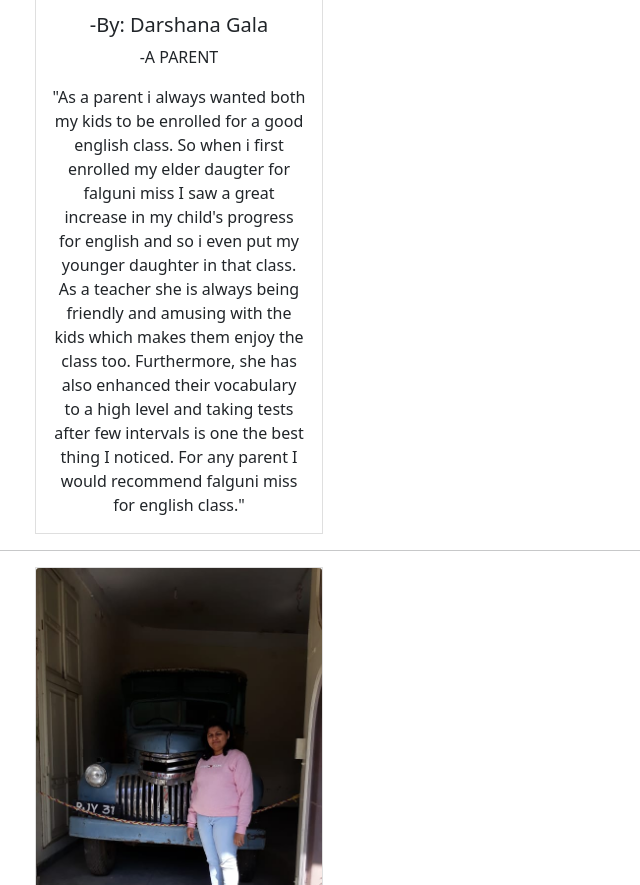
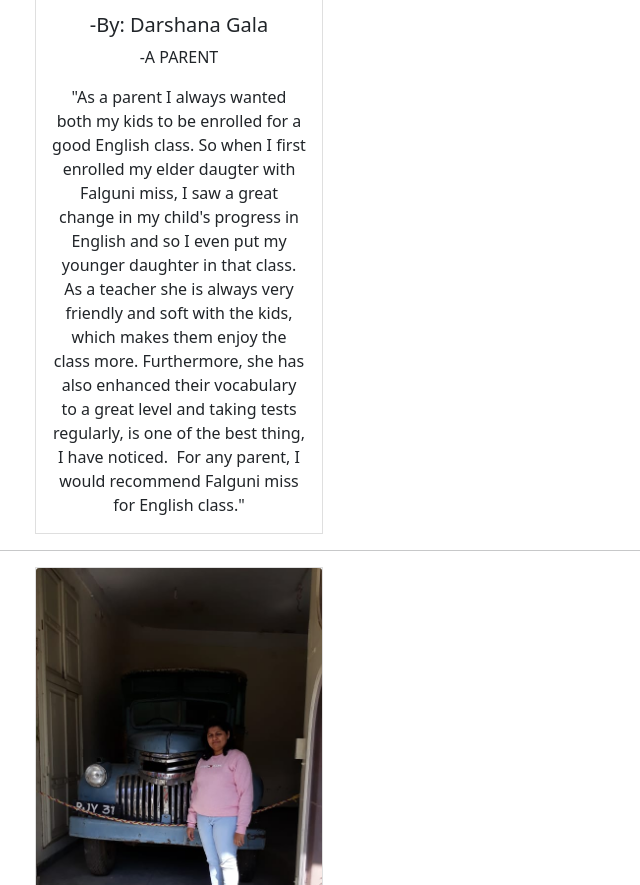
Before and after one commit to Shubham-Sheth/AVID-AUTHORS, a plain HTML site: page reviews.html in a window 1280 px wide. Shown: the part 3489-4374 px from the top of the page, without its empty margins (0-640 px from the left). Drawn offline with nearby package versions, Linux system fonts and the light colour scheme.

Commit message:
Update reviews.html

```diff
--- a/reviews.html
+++ b/reviews.html
@@ -128,11 +128,11 @@
   <div class="card-body">
     <h5 class="card-title">-By: Darshana Gala</h5>
     <p class="card-text">-A PARENT</p>
-    <p class="card-text">"As a parent i always wanted both my kids to be enrolled for a good english class.
-    So when i  first enrolled my elder daugter for falguni miss I saw a great increase in my child's progress for english and so i even put my younger daughter in that class.
-     As a teacher she is always being friendly and amusing with the kids which makes them enjoy the class too.
-     Furthermore, she has also enhanced their vocabulary to a high level and taking tests after few intervals is one the best thing I noticed.
-       For any parent I would recommend falguni miss for english class."</p>
+    <p class="card-text">"As a parent I always wanted both my kids to be enrolled for a good English class.
+	    So when I first enrolled my elder daugter with Falguni miss, I saw a great change in my child's progress in
+	    English and so I even put my younger daughter in that class. As a teacher she is always very friendly and soft with the kids,
+	    which makes them enjoy the class more. Furthermore, she has also enhanced their vocabulary to a great level and taking tests
+	    regularly, is one of  the best thing, I have noticed.  For any parent, I would recommend Falguni miss for English class."</p>
   </div>
 </div>
 <hr>
```
